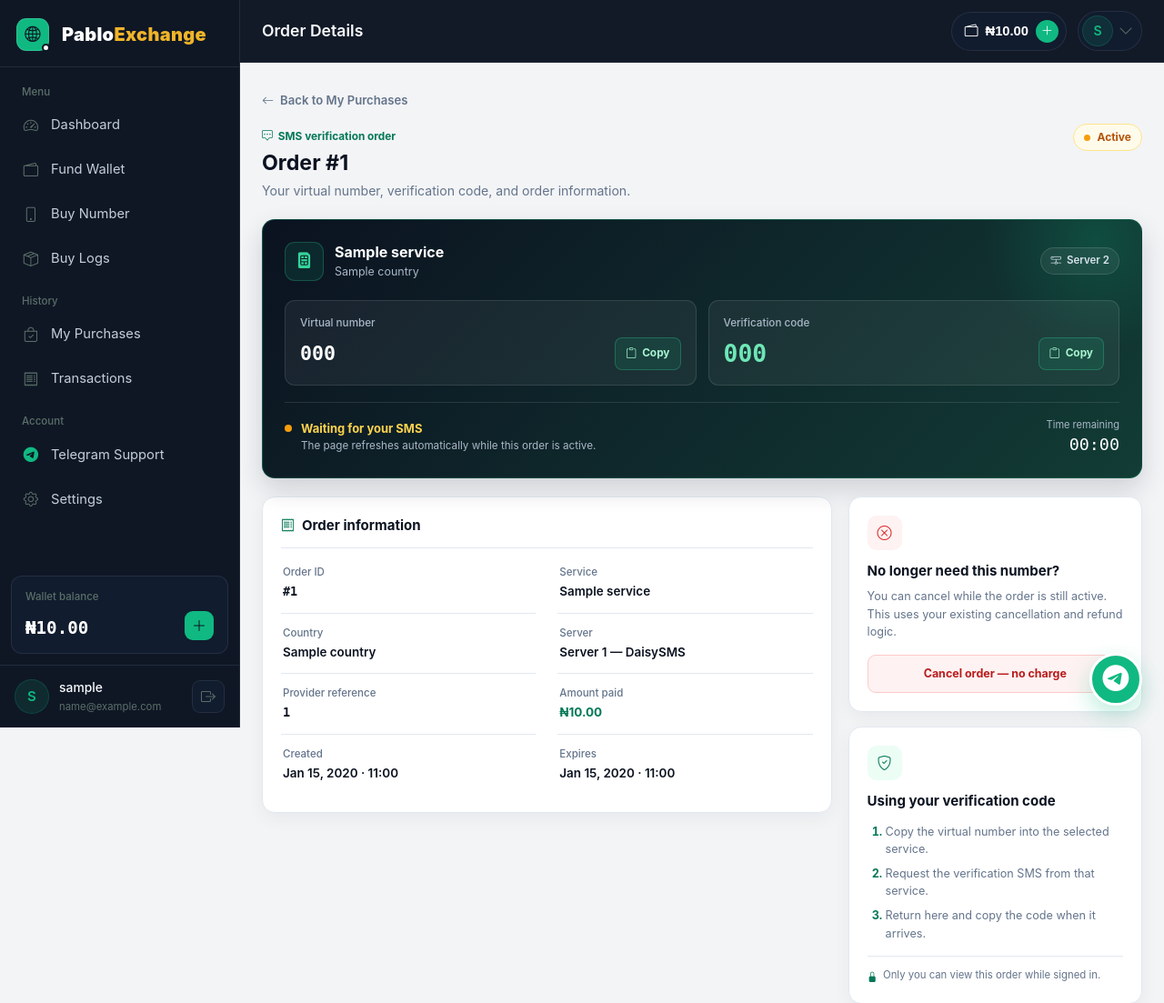
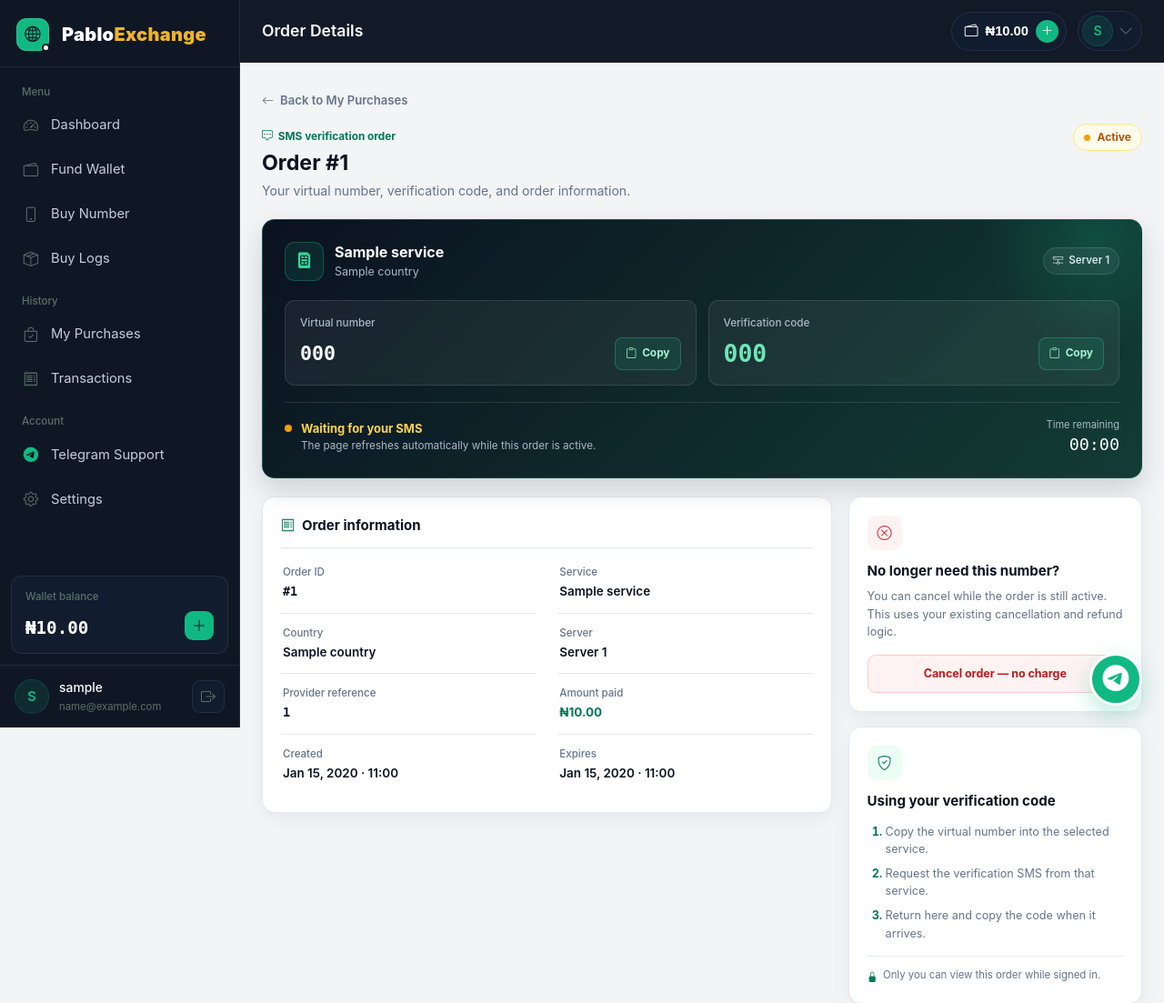
Before and after one commit to Elijah-jah/pabloexchange, a Django app: page /orders/1/ in a window 1280 px wide. Shown: the top 1103 px of the page at 91% size. Run offline with Django 5.2, Linux system fonts and the light colour scheme; the visitor is signed in with stand-in values (Sample User, id 1); tables that the repository leaves empty hold one stand-in row (values such as "Sample post").

```diff
--- a/templates/smsmarket/order_detail.html
+++ b/templates/smsmarket/order_detail.html
@@ -41,7 +41,7 @@
             </div>
             <span class="od-server-chip">
                 <i class="bi bi-hdd-network"></i>
-                {% if order.provider == 'server1' %}Server 1{% else %}Server 2{% endif %}
+                {% if order.provider == 'instantnums' %}Server 2{% else %}Server 1{% endif %}
             </span>
         </div>
 
@@ -128,7 +128,7 @@
                 </div>
                 <div class="od-detail">
                     <dt>Server</dt>
-                    <dd>{% if order.provider == 'instantnums' %}Server 2 — InstantNums{% else %}Server 1 — DaisySMS{% endif %}</dd>
+                    <dd>{% if order.provider == 'instantnums' %}Server 2{% else %}Server 1{% endif %}</dd>
                 </div>
                 <div class="od-detail">
                     <dt>Provider reference</dt>
```
